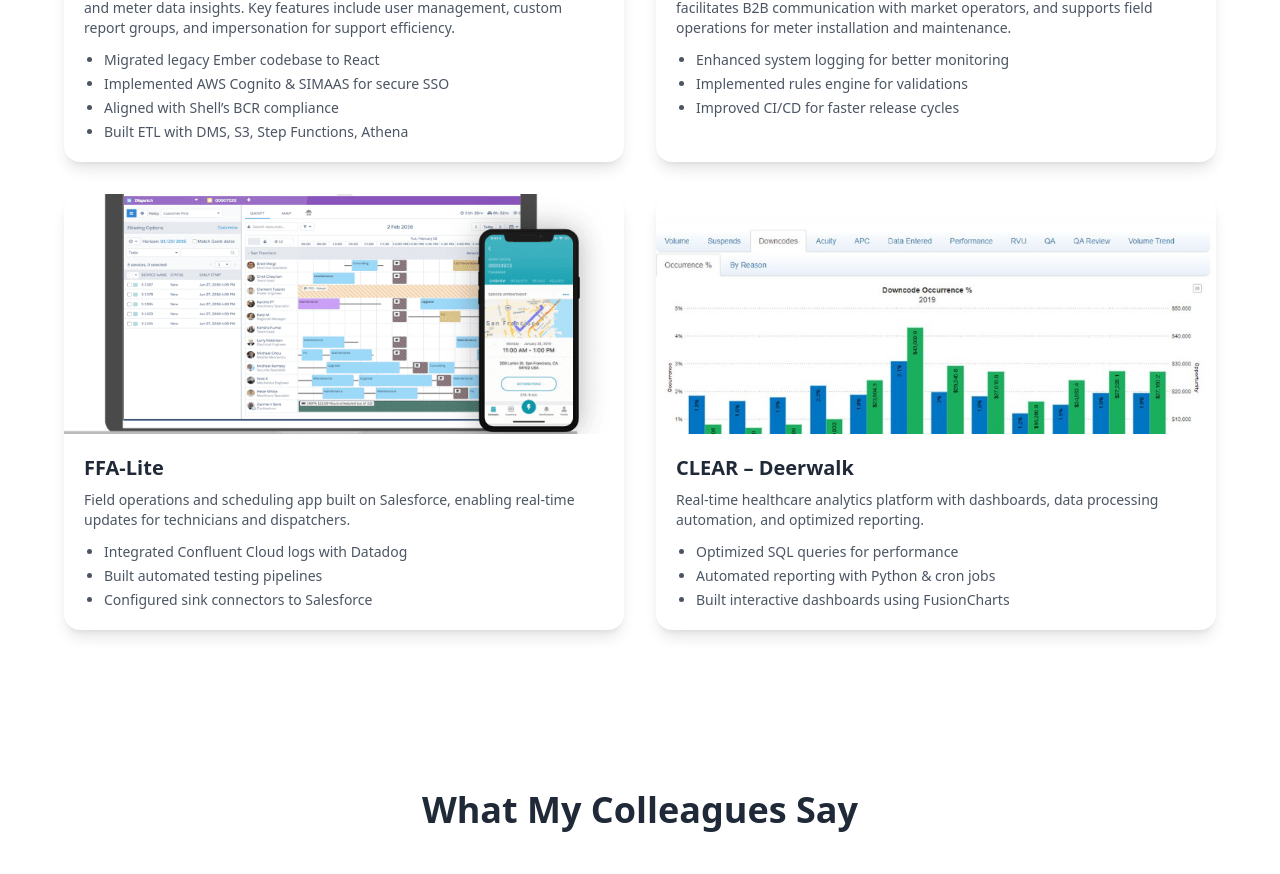
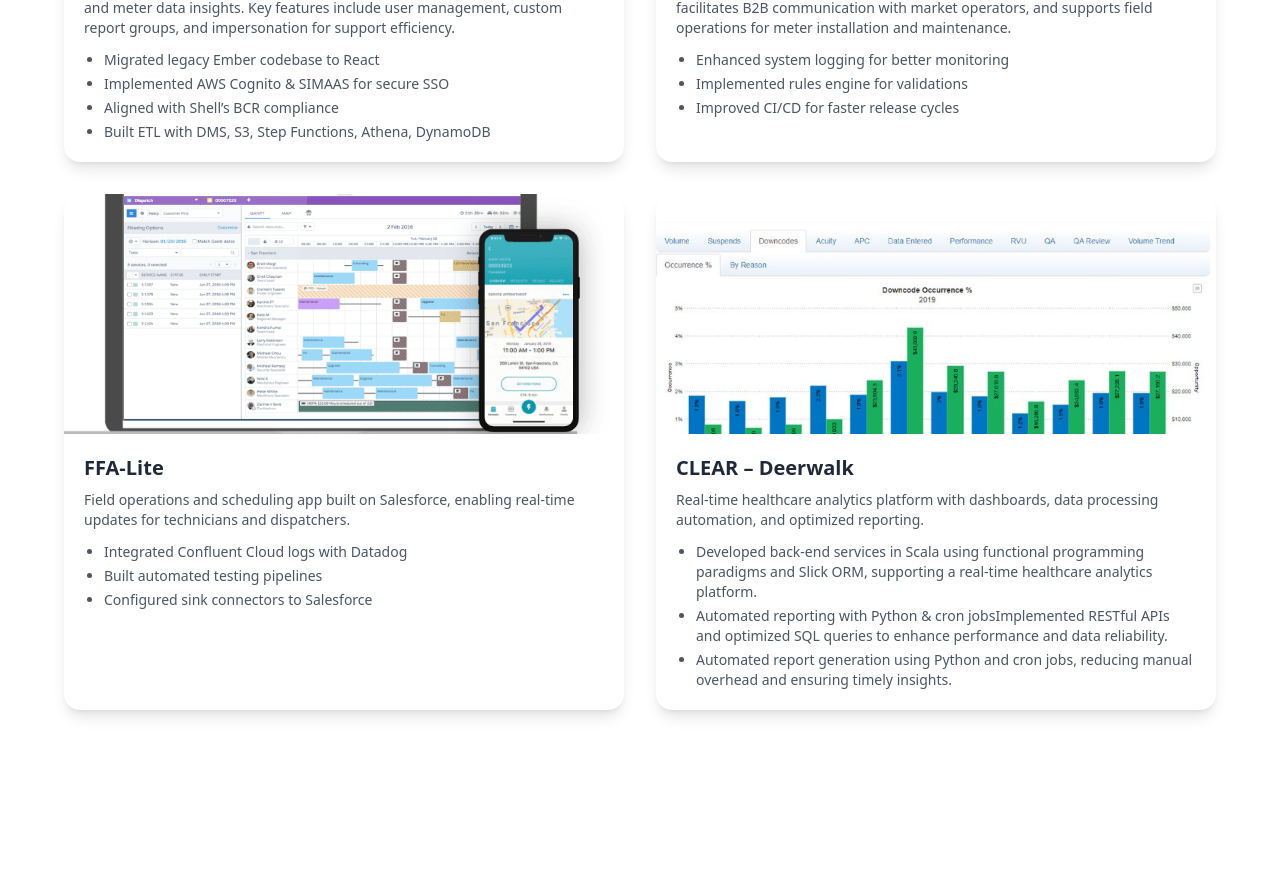
Before and after one commit to AnandD14/my-portfolio, a React (Create React App) app: page / in a window 1280 px wide. Shown: the part 4240-5114 px from the top of the page. Built offline with nearby package versions, Linux system fonts and the light colour scheme; no server answers.

Commit message:
add scala programming and dynamoDB

```diff
--- a/src/components/Portfolio.js
+++ b/src/components/Portfolio.js
@@ -10,7 +10,7 @@
         "Migrated legacy Ember codebase to React",
         "Implemented AWS Cognito & SIMAAS for secure SSO",
         "Aligned with Shell’s BCR compliance",
-        "Built ETL with DMS, S3, Step Functions, Athena"
+        "Built ETL with DMS, S3, Step Functions, Athena, DynamoDB"
       ]
     },
     {
@@ -38,9 +38,9 @@
       title: "CLEAR – Deerwalk",
       description: "Real-time healthcare analytics platform with dashboards, data processing automation, and optimized reporting.",
       features: [
-        "Optimized SQL queries for performance",
-        "Automated reporting with Python & cron jobs",
-        "Built interactive dashboards using FusionCharts"
+        "Developed back-end services in Scala using functional programming paradigms and Slick ORM, supporting a real-time healthcare analytics platform.",
+        "Automated reporting with Python & cron jobsImplemented RESTful APIs and optimized SQL queries to enhance performance and data reliability.",
+        "Automated report generation using Python and cron jobs, reducing manual overhead and ensuring timely insights."
       ]
     }
   ];
```
